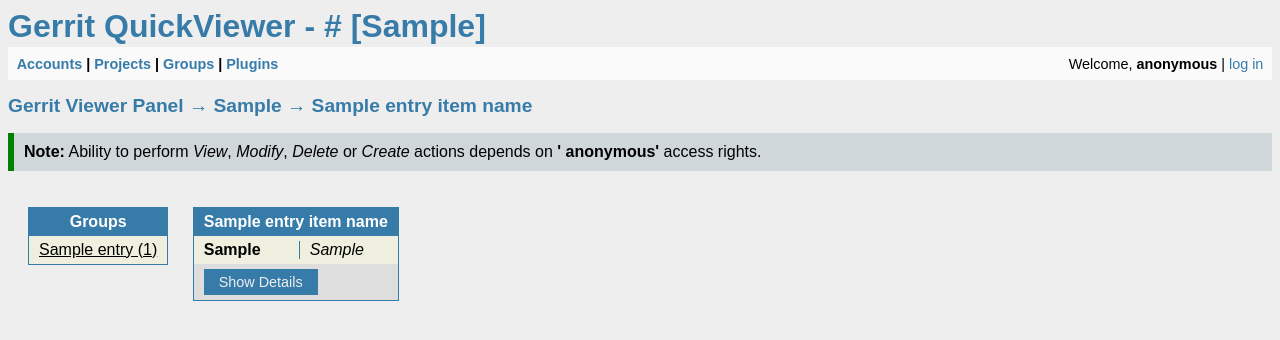
After one commit to tivaliy/gerrit-quick-viewer, a Flask app: template gerritviewer/templates/group.html in a window 1280 px wide. The commit adds this page. Shown: the top 340 px of the page. Run offline with Flask 2, Linux system fonts and the light colour scheme; the template is opened without the code that fills it: most values are stand-ins (such as "Sample title", 1, 10 or a date in 2020).

Commit message:
Add Group dashboard to Gerrit QuickViewer
Now it is possible to fetch data about
existing group(s) in Gerrit Code Review
and display it on a Group dashboard of
Gerrit QuickViewer

```diff
--- a/gerritviewer/gerrit-viewer.py
+++ b/gerritviewer/gerrit-viewer.py
@@ -72,6 +72,34 @@ def logout():
     return redirect(url_for('index'))
 
 
+@app.route('/groups')
+@app.route('/groups/<group_id>')
+def groups(group_id=None):
+    gerrit_groups, group = None, {}
+    connection = client.connect(GERRIT_URL,
+                                username=session.get('username'),
+                                password=session.get('password'))
+    group_client = client.get_client('group', connection=connection)
+    try:
+        gerrit_groups = group_client.get_all()
+        if group_id:
+            group = group_client.get_by_id(
+                group_id,
+                detailed=request.args.get('details')
+            )
+    except (requests.ConnectionError, client_error.HTTPError) as error:
+        app.logger.error(error)
+        flash(error, category='error')
+    return render_template('group.html',
+                           username=session.get('username'),
+                           gerrit_url=GERRIT_URL,
+                           gerrit_version=get_version(),
+                           entry_category='groups',
+                           entries=gerrit_groups,
+                           entry_item=group,
+                           entry_item_name=group.get('name'))
+
+
 @app.route('/plugins', methods=['GET', 'POST'])
 @app.route('/plugins/<plugin_id>')
 def plugins(plugin_id=None):
--- a/gerritviewer/static/style.css
+++ b/gerritviewer/static/style.css
@@ -160,10 +160,11 @@ dd {
 
 .entries a {
     color: #000000;
+    text-decoration: underline;
 }
 
 .entries a:hover {
-    text-decoration: underline;
+    color: #263F8F;
 }
 
 .entries em {
--- /dev/null
+++ b/gerritviewer/templates/group.html
@@ -0,0 +1,45 @@
+{% extends "index.html" %}
+{% block entries %}
+  <ul class="entries">
+    <li class="tbl_header">Groups</li>
+    {% for group_name, group_details in entries.items()|sort %}
+        <li>
+          <a href="{{ url_for('groups', group_id=group_details['group_id']) }}">{{ group_name }} ({{ group_details['group_id'] }})</a>
+        </li>
+    {% else %}
+      <li><em>No entries here so far</em></li>
+    {% endfor %}
+  </ul>
+  {% if entry_item %}
+    <ul class="entries">
+      <li class="tbl_header">{{ entry_item_name }}</li>
+      {% for k, v in entry_item.items()|sort %}
+        <li>
+          <div class="item">{{ k }}</div>
+          {% if k == "includes"  %}
+            {% for i in v %}
+              <a href="{{ url_for('groups', group_id=i['group_id']) }}" >{{ i['name'] }}</a>
+            {%  else %}
+              --
+            {% endfor %}
+          {% elif k == "members" %}
+            {% for i in v %}
+              <img src="{{ url_for('static', filename='img/user_icon.png') }}" alt="Gerrit User"> {{ i['username'] }}
+            {%  else %}
+              --
+            {% endfor %}
+          {% elif k == "owner" %}
+            <img src="{{ url_for('static', filename='img/group_icon.png') }}" alt="Gerrit Group"> <a href="{{ url_for('groups', group_id=v)|urlencode }}">{{ v }}</a>
+          {% else %}
+            {% if v %}<i> {{ v }}</i>{% else %} -- {% endif %}
+          {% endif %}
+        </li>
+      {% endfor %}
+      {% if request.args.get('details') %}
+        <li><a href="{{ url_for('groups', group_id=entry_item['group_id']) }}" class="button">Hide Details</a></li>
+      {% else %}
+        <li><a href="{{ url_for('groups', group_id=entry_item['group_id'], details='1') }}" class="button">Show Details</a></li>
+      {% endif %}
+    </ul>
+  {% endif %}
+{% endblock %}
--- a/gerritviewer/templates/index.html
+++ b/gerritviewer/templates/index.html
@@ -3,7 +3,7 @@
   <h2>
     <a href="{{ url_for('index') }}">Gerrit Viewer Panel</a>
     {% if entry_category %} &#8594; <a href="{{ url_for(entry_category) }}">{{ entry_category|capitalize }}</a> {% endif %}
-    {% if entry_item %} &#8594; <a href="{{ entry_item_name }}">{{ entry_item_name }}</a> {% endif %}
+    {% if entry_item %} &#8594; {{ entry_item_name }} {% endif %}
   </h2>
   <p class="note">
     <strong>Note:</strong> Ability to perform <i>View</i>, <i>Modify</i>, <i>Delete</i> or <i>Create</i> actions depends on
--- a/gerritviewer/templates/layout.html
+++ b/gerritviewer/templates/layout.html
@@ -14,7 +14,7 @@
     <div class="menu">
       <a href="#">Accounts</a> |
       <a href="#">Projects</a> |
-      <a href="#">Groups</a> |
+      <a href="{{ url_for('groups') }}">Groups</a> |
       <a href="{{ url_for('plugins') }}">Plugins</a>
     </div>
     Welcome,
--- a/gerritviewer/templates/plugin.html
+++ b/gerritviewer/templates/plugin.html
@@ -8,9 +8,7 @@
       {% else %}
         <li>
       {% endif %}
-    <a href="{{ url_for('plugins', plugin_id=plugin_name) }}">
-      {{ plugin_name }} (<em>{{ plugin_details['version'] }}</em>)
-    </a>
+      <a href="{{ url_for('plugins', plugin_id=plugin_name) }}">{{ plugin_name }} (<em>{{ plugin_details['version'] }}</em>)</a>
     </li>
     {% else %}
       <li><em>No entries here so far</em></li>
```
Also changed, not shown: gerritviewer/static/img/group_icon.png (added), gerritviewer/static/img/user_icon.png (added).
